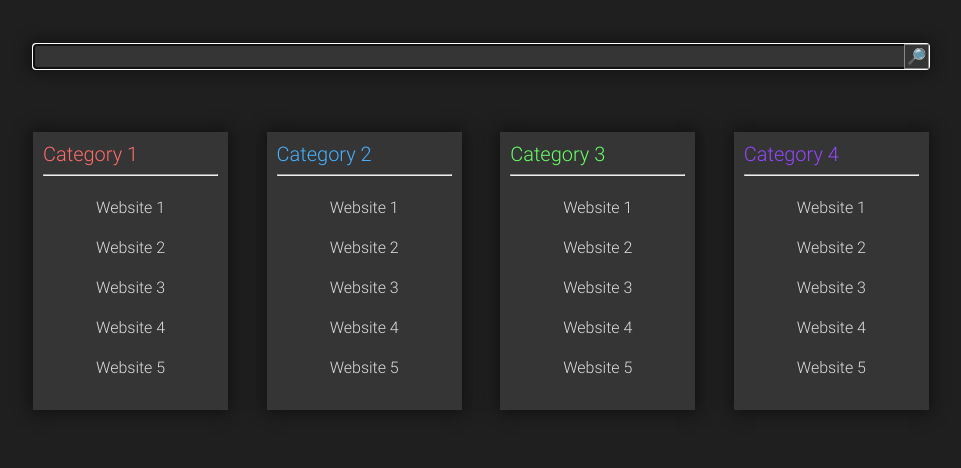
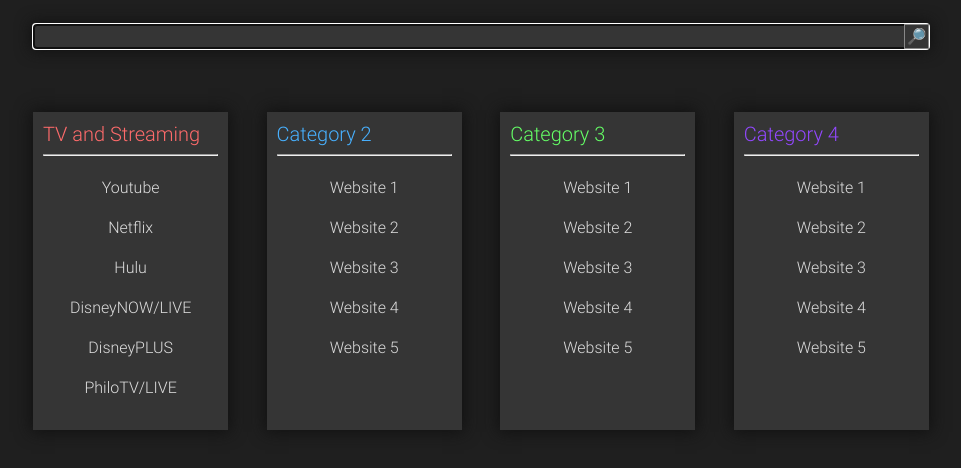
Before and after one commit to natejbass/Ourhomepage, a plain HTML site: page index.html in a window 1280 px wide. Shown: the part 248-716 px from the top of the page, without its empty margins (159-1120 px from the left). Drawn offline with Linux system fonts and the light colour scheme.

Commit message:
Update index.html

```diff
--- a/index.html
+++ b/index.html
@@ -34,14 +34,15 @@
         </div>
         <div id="links-container">
             <section class="link-section">
-                <h2 class="link-section-title red">Category 1</h2>
+                <h2 class="link-section-title red">TV and Streaming</h2>
                 <hr />
                 <ul class="link-list">
-                    <li class="link-list-item"><a class="link" href="#">Website 1</a></li>
-                    <li class="link-list-item"><a class="link" href="#">Website 2</a></li>
-                    <li class="link-list-item"><a class="link" href="#">Website 3</a></li>
-                    <li class="link-list-item"><a class="link" href="#">Website 4</a></li>
-                    <li class="link-list-item"><a class="link" href="#">Website 5</a></li>
+                    <li class="link-list-item"><a class="link" href="https://youtube.com">Youtube</a></li>
+                    <li class="link-list-item"><a class="link" href="Https://Netflix">Netflix</a></li>
+                    <li class="link-list-item"><a class="link" href="Https://hulu.com">Hulu</a></li>
+                    <li class="link-list-item"><a class="link" href="https://disneynow.com">DisneyNOW/LIVE</a></li>
+                    <li class="link-list-item"><a class="link" href="https://disneyplus.com">DisneyPLUS</a></li>
+                     <li class="link-list-item"><a class="link" href="https://philo.com">PhiloTV/LIVE</a></li>
                 </ul>
             </section>
             <section class="link-section">
```
